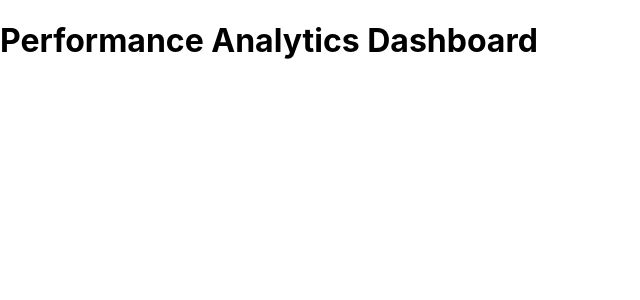
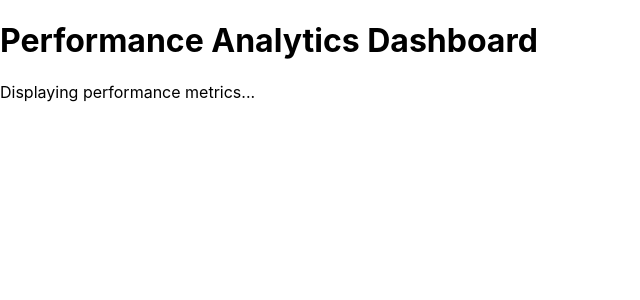
Before and after one commit to cimren/perf-analytics-dashboard, a React (Create React App) app: page / in a window 1280 px wide. Shown: the top 300 px of the page, without its empty margins (0-640 px from the left). Built offline with nearby package versions, Linux system fonts and the light colour scheme; no server answers; the HTML template or start-up script is replaced by a standard one.

Commit message:
message added

```diff
--- a/src/Dashboard.js
+++ b/src/Dashboard.js
@@ -61,11 +61,12 @@ function Dashboard(props) {
     <div className="dashboard">
         <h1>{props.title}</h1>
         <div className="chart">
-          <LineChart chartData={ttfb} title="TTFB"/>
+          <p>Displaying performance metrics...</p>
+{/*           <LineChart chartData={ttfb} title="TTFB"/>
           <LineChart chartData={fcp} title="FCP"/>
           <LineChart chartData={domLoad} title="Dom Load"/>
           <LineChart chartData={windowLoad} title="Window Load"/>
-        </div>
+ */}        </div>
 
     </div>
   );
```
Also changed, not shown: server-build/index.js (+1 -1 lines).
